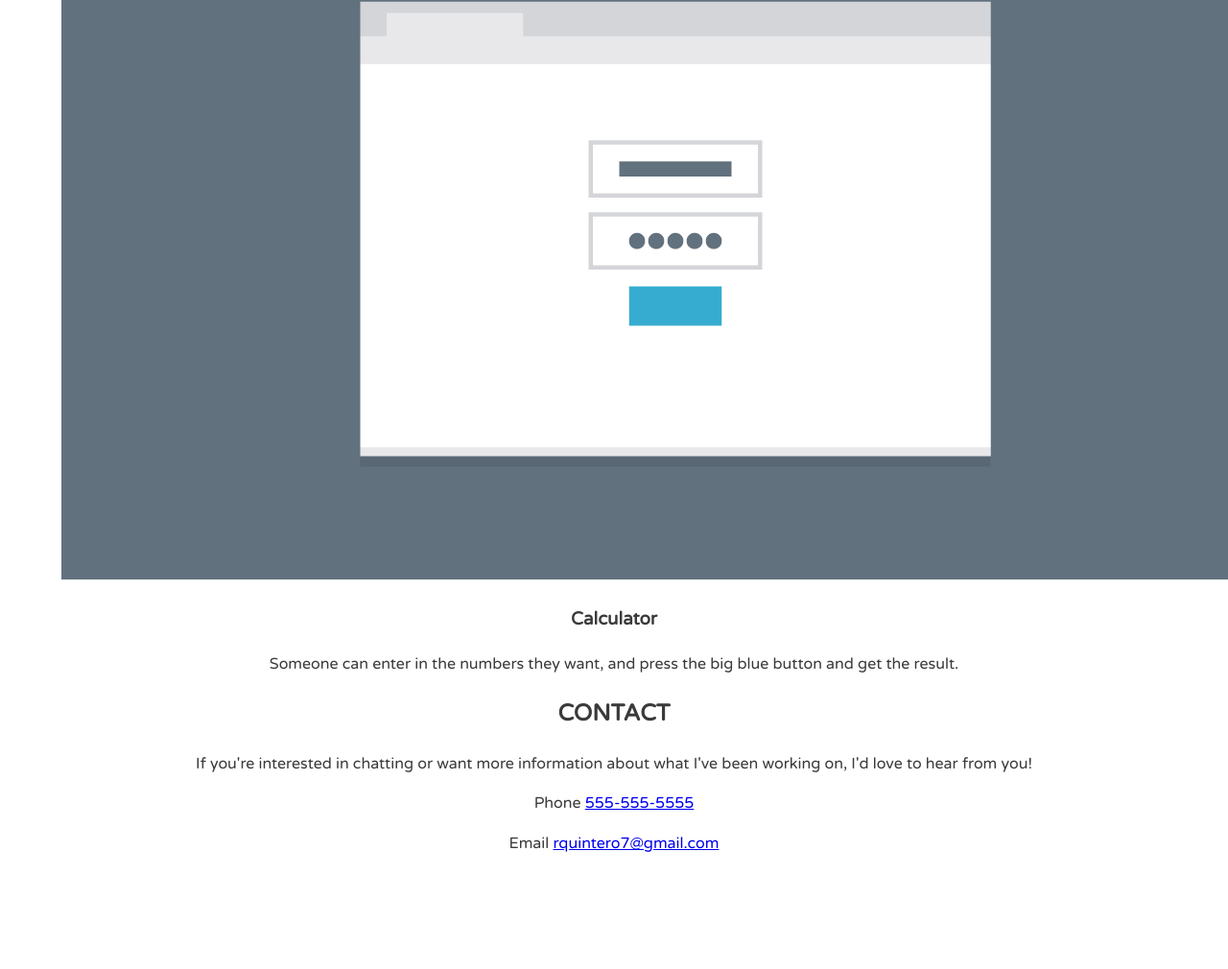
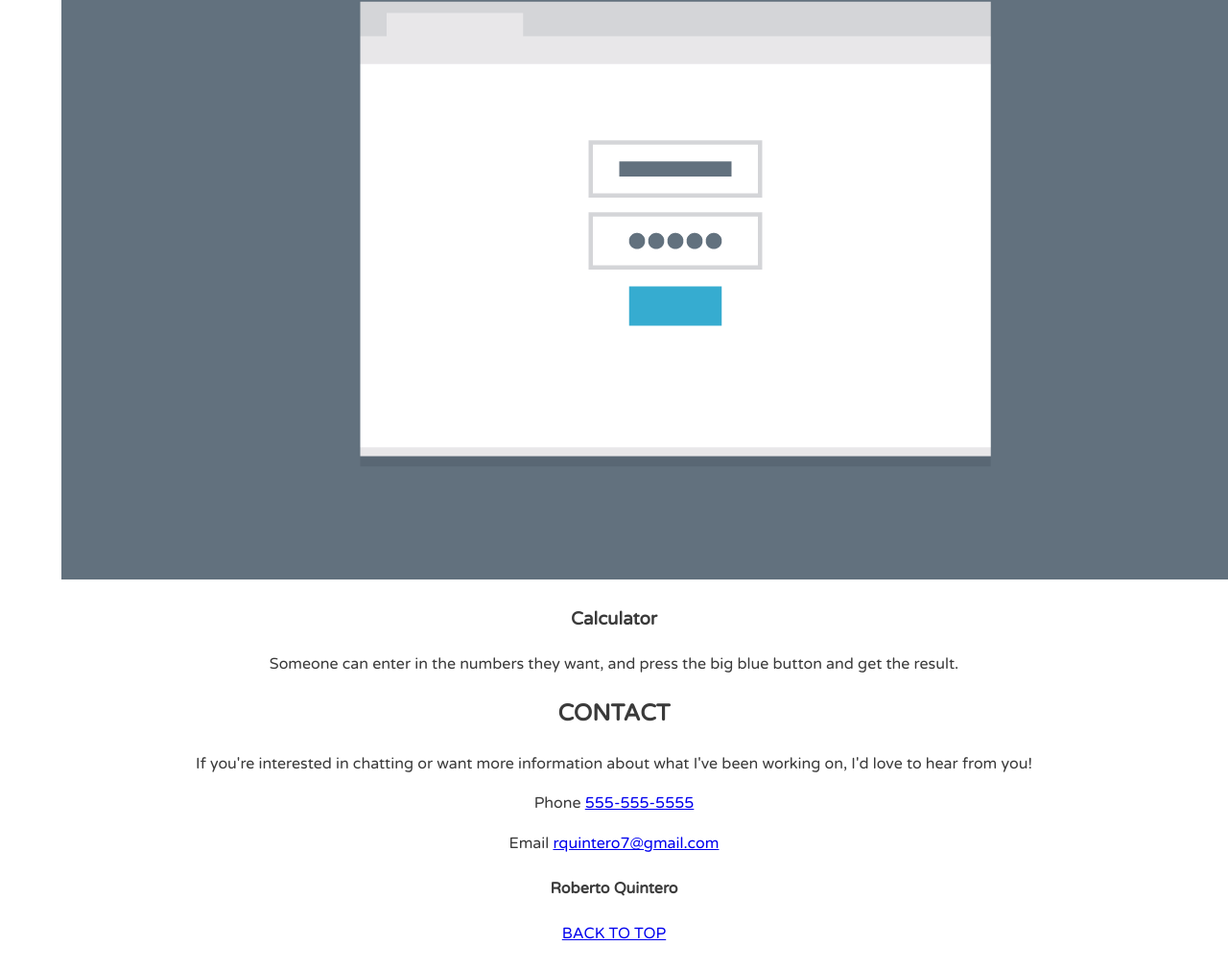
Before and after one commit to rquintero7/techdegree-project-2, a plain HTML site: page index.html in a window 1280 px wide. Shown: the part 4125-5135 px from the top of the page at 96% size. Before the commit the page ends 5041 px from the top, so only its background shows below. Drawn offline with Linux system fonts and the light colour scheme.

Commit message:
Update index.html

```diff
--- a/index.html
+++ b/index.html
@@ -79,16 +79,15 @@
 
         </main>
 
+        <footer>
+            <div class="main-footer clearfix">
+                <h4 class="bottom-name">Roberto Quintero</h4>
+                <div class="back-to-top">
+                    <a href="#home">BACK TO TOP</a>
+
+        </footer>
 
 
+        </body>
 
-
-
-
-
-
-
-
-
-</body>
-</html>
+        </html>
```
